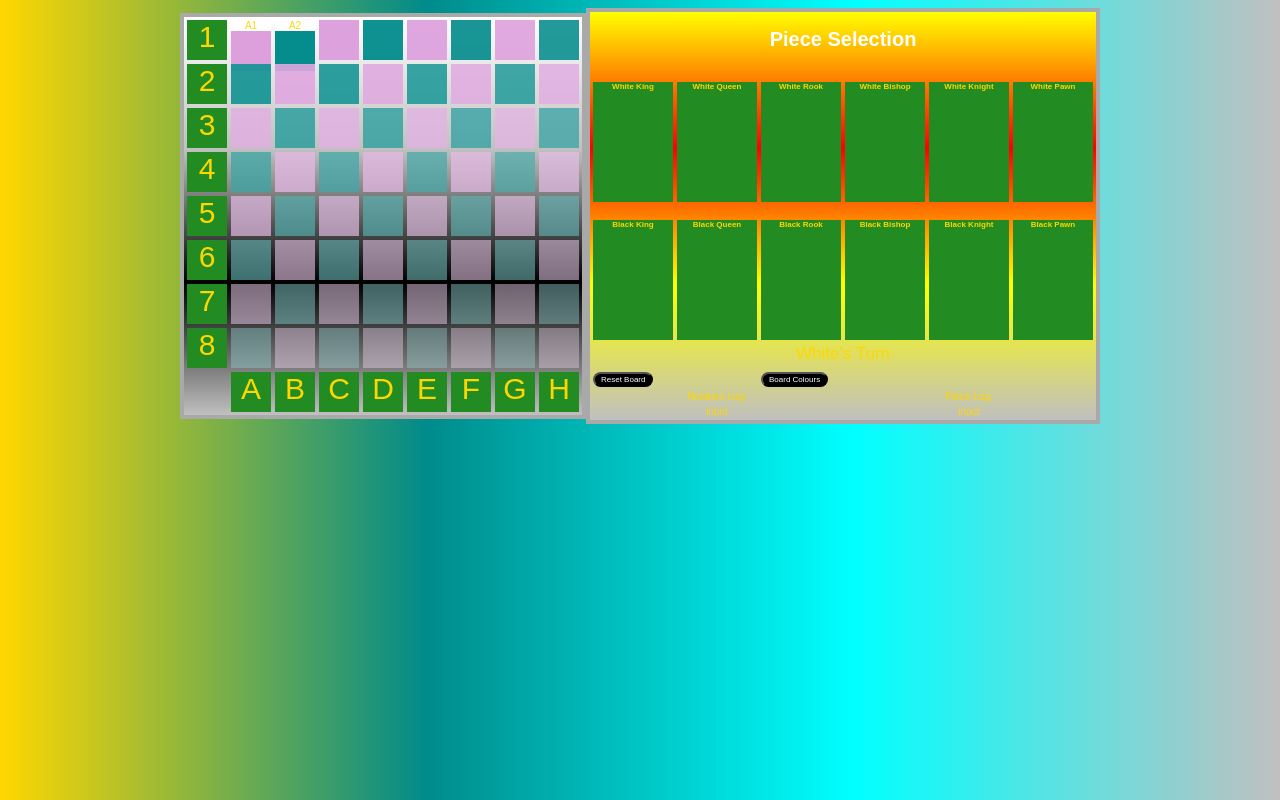
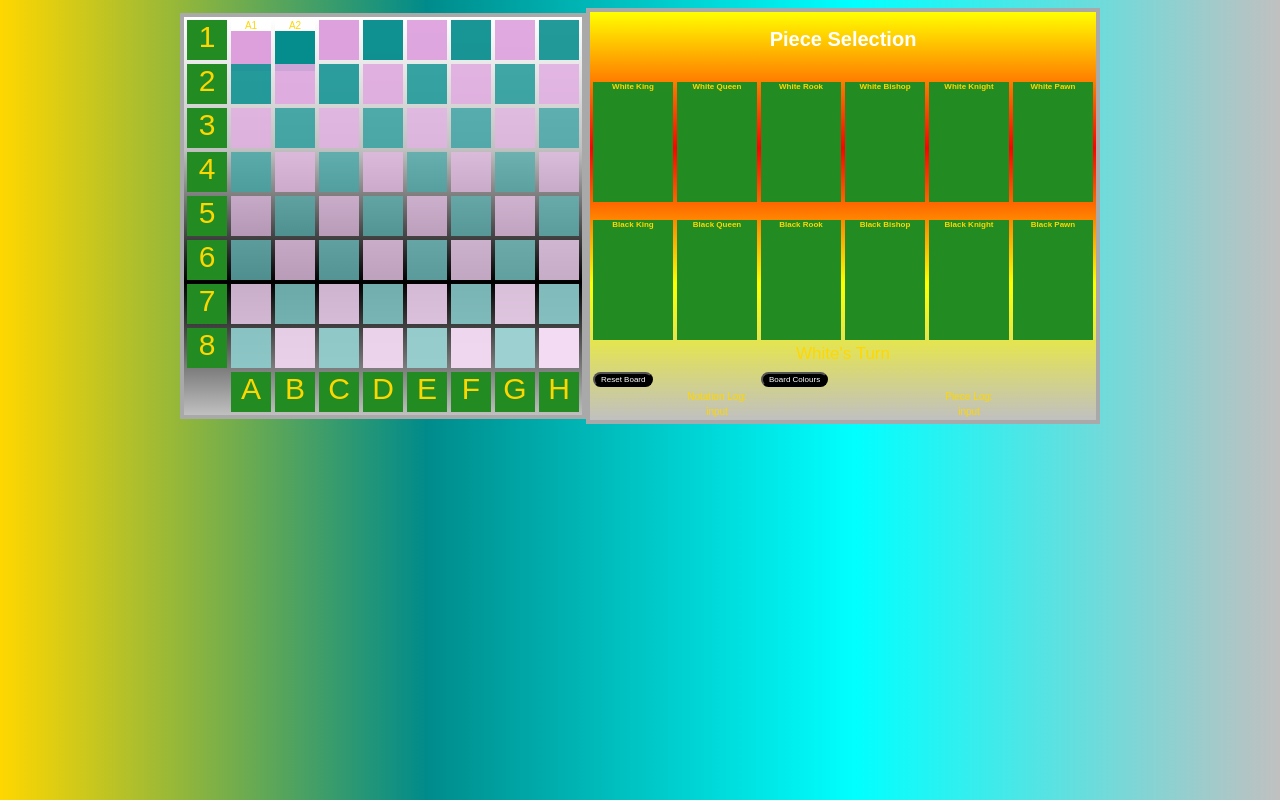
Before and after one commit to Soulbow2/soulbow2.github.io, a plain HTML site: page index.html in a window 1280 px wide. Drawn offline with Linux system fonts and the light colour scheme.

Commit message:
Update index.html

```diff
--- a/index.html
+++ b/index.html
@@ -49,44 +49,44 @@
 <td><section style="opacity: 69%; heightL 40px; width: 40px; background: white"><p id="node32"></p><p style="opacity: 69%; height: 40px; width: 40px; background: plum" onclick="selectTile(this)" id="tile32"></p></section></td>
 </tr><tr>
 <td><main id="five" onclick="notation(this)"><p style="font-size: 30px">5</p></main></td>
-<td><section style="opacity: 68%; heightL 40px; width: 40px; background: white"><p style="opacity: 68%; height: 40px; width: 40px; background: plum" onclick="selectTile(this)" id="tile33"></p><p id="node33"></p></section></td>
-<td><section style="opacity: 67%; heightL 40px; width: 40px; background: white"><p style="opacity: 67%; height: 40px; width: 40px; background: darkcyan" onclick="selectTile(this)" id="tile34"></p><p id="node34"></p></section></td>
-<td><section style="opacity: 66%; heightL 40px; width: 40px; background: white"><p style="opacity: 66%; height: 40px; width: 40px; background: plum" onclick="selectTile(this)" id="tile35"></p><p id="node35"></p></section></td>
-<td><section style="opacity: 65%; heightL 40px; width: 40px; background: white"><p style="opacity: 65%; height: 40px; width: 40px; background: darkcyan" onclick="selectTile(this)" id="tile36"></p><p id="node36"></p></section></td>
-<td><section style="opacity: 64%; heightL 40px; width: 40px; background: white"><p style="opacity: 64%; height: 40px; width: 40px; background: plum" onclick="selectTile(this)" id="tile37"></p><p id="node37"></p></section></td>
-<td><section style="opacity: 63%; heightL 40px; width: 40px; background: white"><p style="opacity: 63%; height: 40px; width: 40px; background: darkcyan" onclick="selectTile(this)" id="tile38"></p><p id="node38"></p></section></td>
-<td><section style="opacity: 62%; heightL 40px; width: 40px; background: white"><p style="opacity: 62%; height: 40px; width: 40px; background: plum" onclick="selectTile(this)" id="tile39"></p><p id="node39"></p></section></td>
-<td><section style="opacity: 61%; heightL 40px; width: 40px; background: white"><p style="opacity: 61%; height: 40px; width: 40px; background: darkcyan" onclick="selectTile(this)" id="tile40"></p><p id="node40"></p></section></td>
+<td><section style="opacity: 69%; heightL 40px; width: 40px; background: white"><p style="opacity: 68%; height: 40px; width: 40px; background: plum" onclick="selectTile(this)" id="tile33"></p><p id="node33"></p></section></td>
+<td><section style="opacity: 70%; heightL 40px; width: 40px; background: white"><p style="opacity: 67%; height: 40px; width: 40px; background: darkcyan" onclick="selectTile(this)" id="tile34"></p><p id="node34"></p></section></td>
+<td><section style="opacity: 71%; heightL 40px; width: 40px; background: white"><p style="opacity: 66%; height: 40px; width: 40px; background: plum" onclick="selectTile(this)" id="tile35"></p><p id="node35"></p></section></td>
+<td><section style="opacity: 72%; heightL 40px; width: 40px; background: white"><p style="opacity: 65%; height: 40px; width: 40px; background: darkcyan" onclick="selectTile(this)" id="tile36"></p><p id="node36"></p></section></td>
+<td><section style="opacity: 73%; heightL 40px; width: 40px; background: white"><p style="opacity: 64%; height: 40px; width: 40px; background: plum" onclick="selectTile(this)" id="tile37"></p><p id="node37"></p></section></td>
+<td><section style="opacity: 74%; heightL 40px; width: 40px; background: white"><p style="opacity: 63%; height: 40px; width: 40px; background: darkcyan" onclick="selectTile(this)" id="tile38"></p><p id="node38"></p></section></td>
+<td><section style="opacity: 75%; heightL 40px; width: 40px; background: white"><p style="opacity: 62%; height: 40px; width: 40px; background: plum" onclick="selectTile(this)" id="tile39"></p><p id="node39"></p></section></td>
+<td><section style="opacity: 76%; heightL 40px; width: 40px; background: white"><p style="opacity: 61%; height: 40px; width: 40px; background: darkcyan" onclick="selectTile(this)" id="tile40"></p><p id="node40"></p></section></td>
 </tr><tr>
 <td><main id="six" onclick="notation(this)"><p style="font-size: 30px">6</p></main></td>
-<td><section style="opacity: 60%; heightL 40px; width: 40px; background: white"><p style="opacity: 60%; height: 40px; width: 40px; background: darkcyan" onclick="selectTile(this)" id="tile41"></p><p id="node41"></p></section></td>
-<td><section style="opacity: 59%; heightL 40px; width: 40px; background: white"><p style="opacity: 59%; height: 40px; width: 40px; background: plum" onclick="selectTile(this)" id="tile42"></p><p id="node42"></p></section></td>
-<td><section style="opacity: 58%; heightL 40px; width: 40px; background: white"><p style="opacity: 58%; height: 40px; width: 40px; background: darkcyan" onclick="selectTile(this)" id="tile43"></p><p id="node43"></p></section></td>
-<td><section style="opacity: 57%; heightL 40px; width: 40px; background: white"><p style="opacity: 57%; height: 40px; width: 40px; background: plum" onclick="selectTile(this)" id="tile44"></p><p id="node44"></p></section></td>
-<td><section style="opacity: 56%; heightL 40px; width: 40px; background: white"><p style="opacity: 56%; height: 40px; width: 40px; background: darkcyan" onclick="selectTile(this)" id="tile45"><p id="node45"></p></p></section></td>
-<td><section style="opacity: 55%; heightL 40px; width: 40px; background: white"><p style="opacity: 55%; height: 40px; width: 40px; background: plum" onclick="selectTile(this)" id="tile46"></p><p id="node46"></p></section></td>
-<td><section style="opacity: 54%; heightL 40px; width: 40px; background: white"><p style="opacity: 54%; height: 40px; width: 40px; background: darkcyan" onclick="selectTile(this)" id="tile47"><p id="node47"></p></p></section></td>
-<td><section style="opacity: 53%; heightL 40px; width: 40px; background: white"><p style="opacity: 53%; height: 40px; width: 40px; background: plum" onclick="selectTile(this)" id="tile48"></p><p id="node48"></p></section></td>
+<td><section style="opacity: 77%; heightL 40px; width: 40px; background: white"><p style="opacity: 60%; height: 40px; width: 40px; background: darkcyan" onclick="selectTile(this)" id="tile41"></p><p id="node41"></p></section></td>
+<td><section style="opacity: 78%; heightL 40px; width: 40px; background: white"><p style="opacity: 59%; height: 40px; width: 40px; background: plum" onclick="selectTile(this)" id="tile42"></p><p id="node42"></p></section></td>
+<td><section style="opacity: 79%; heightL 40px; width: 40px; background: white"><p style="opacity: 58%; height: 40px; width: 40px; background: darkcyan" onclick="selectTile(this)" id="tile43"></p><p id="node43"></p></section></td>
+<td><section style="opacity: 80%; heightL 40px; width: 40px; background: white"><p style="opacity: 57%; height: 40px; width: 40px; background: plum" onclick="selectTile(this)" id="tile44"></p><p id="node44"></p></section></td>
+<td><section style="opacity: 81%; heightL 40px; width: 40px; background: white"><p style="opacity: 56%; height: 40px; width: 40px; background: darkcyan" onclick="selectTile(this)" id="tile45"><p id="node45"></p></p></section></td>
+<td><section style="opacity: 82%; heightL 40px; width: 40px; background: white"><p style="opacity: 55%; height: 40px; width: 40px; background: plum" onclick="selectTile(this)" id="tile46"></p><p id="node46"></p></section></td>
+<td><section style="opacity: 83%; heightL 40px; width: 40px; background: white"><p style="opacity: 54%; height: 40px; width: 40px; background: darkcyan" onclick="selectTile(this)" id="tile47"><p id="node47"></p></p></section></td>
+<td><section style="opacity: 84%; heightL 40px; width: 40px; background: white"><p style="opacity: 53%; height: 40px; width: 40px; background: plum" onclick="selectTile(this)" id="tile48"></p><p id="node48"></p></section></td>
 </tr><tr>
 <td><main id="seven" onclick="notation(this)"><p style="font-size: 30px">7</p></main></td>
-<td><section style="opacity: 52%; heightL 40px; width: 40px; background: white"><p style="opacity: 52%; height: 40px; width: 40px; background: plum" onclick="selectTile(this)" id="tile49"></p><p id="node49"></p></section></td>
-<td><section style="opacity: 51%; heightL 40px; width: 40px; background: white"><p style="opacity: 51%; height: 40px; width: 40px; background: darkcyan" onclick="selectTile(this)" id="tile50"></p><p id="node50"></p></section></td>
-<td><section style="opacity: 50%; heightL 40px; width: 40px; background: white"><p style="opacity: 50%; height: 40px; width: 40px; background: plum" onclick="selectTile(this)" id="tile51"></p><p id="node51"></p></section></td>
-<td><section style="opacity: 49%; heightL 40px; width: 40px; background: white"><p style="opacity: 49%; height: 40px; width: 40px; background: darkcyan" onclick="selectTile(this)" id="tile52"></p><p id="node52"></p></section></td>
-<td><section style="opacity: 48%; heightL 40px; width: 40px; background: white"><p style="opacity: 48%; height: 40px; width: 40px; background: plum" onclick="selectTile(this)" id="tile53"></p><p id="node53"></p></section></td>
-<td><section style="opacity: 47%; heightL 40px; width: 40px; background: white"><p style="opacity: 47%; height: 40px; width: 40px; background: darkcyan" onclick="selectTile(this)" id="tile54"></p><p id="node54"></p></section></td>
-<td><section style="opacity: 46%; heightL 40px; width: 40px; background: white"><p style="opacity: 46%; height: 40px; width: 40px; background: plum" onclick="selectTile(this)" id="tile55"></p><p id="node55"></p></section></td>
-<td><section style="opacity: 45%; heightL 40px; width: 40px; background: white"><p style="opacity: 45%; height: 40px; width: 40px; background: darkcyan" onclick="selectTile(this)" id="tile56"></p><p id="node56"></p></section></td>
+<td><section style="opacity: 85%; heightL 40px; width: 40px; background: white"><p style="opacity: 52%; height: 40px; width: 40px; background: plum" onclick="selectTile(this)" id="tile49"></p><p id="node49"></p></section></td>
+<td><section style="opacity: 86%; heightL 40px; width: 40px; background: white"><p style="opacity: 51%; height: 40px; width: 40px; background: darkcyan" onclick="selectTile(this)" id="tile50"></p><p id="node50"></p></section></td>
+<td><section style="opacity: 87%; heightL 40px; width: 40px; background: white"><p style="opacity: 50%; height: 40px; width: 40px; background: plum" onclick="selectTile(this)" id="tile51"></p><p id="node51"></p></section></td>
+<td><section style="opacity: 88%; heightL 40px; width: 40px; background: white"><p style="opacity: 49%; height: 40px; width: 40px; background: darkcyan" onclick="selectTile(this)" id="tile52"></p><p id="node52"></p></section></td>
+<td><section style="opacity: 89%; heightL 40px; width: 40px; background: white"><p style="opacity: 48%; height: 40px; width: 40px; background: plum" onclick="selectTile(this)" id="tile53"></p><p id="node53"></p></section></td>
+<td><section style="opacity: 90%; heightL 40px; width: 40px; background: white"><p style="opacity: 47%; height: 40px; width: 40px; background: darkcyan" onclick="selectTile(this)" id="tile54"></p><p id="node54"></p></section></td>
+<td><section style="opacity: 91%; heightL 40px; width: 40px; background: white"><p style="opacity: 46%; height: 40px; width: 40px; background: plum" onclick="selectTile(this)" id="tile55"></p><p id="node55"></p></section></td>
+<td><section style="opacity: 92%; heightL 40px; width: 40px; background: white"><p style="opacity: 45%; height: 40px; width: 40px; background: darkcyan" onclick="selectTile(this)" id="tile56"></p><p id="node56"></p></section></td>
 </tr><tr>
 <td><main id="eight" onclick="notation(this)"><p style="font-size: 30px">8</p></main></td>
-<td><section style="opacity: 44%; heightL 40px; width: 40px; background: white"><p style="opacity: 44%; height: 40px; width: 40px; background: darkcyan" onclick="selectTile(this)" id="tile57"></p><p id="node57"></p></section></td>
-<td><section style="opacity: 43%; heightL 40px; width: 40px; background: white"><p style="opacity: 43%; height: 40px; width: 40px; background: plum" onclick="selectTile(this)" id="tile58"></p><p id="node58"></p></section></td>
-<td><section style="opacity: 42%; heightL 40px; width: 40px; background: white"><p style="opacity: 42%; height: 40px; width: 40px; background: darkcyan" onclick="selectTile(this)" id="tile59"></p><p id="node59"></p></section></td>
-<td><section style="opacity: 41%; heightL 40px; width: 40px; background: white"><p style="opacity: 41%; height: 40px; width: 40px; background: plum" onclick="selectTile(this)" id="tile60"></p><p id="node60"></p></section></td>
-<td><section style="opacity: 40%; heightL 40px; width: 40px; background: white"><p style="opacity: 40%; height: 40px; width: 40px; background: darkcyan" onclick="selectTile(this)" id="tile61"></p><p id="node"61></p></section></td>
-<td><section style="opacity: 39%; heightL 40px; width: 40px; background: white"><p style="opacity: 39%; height: 40px; width: 40px; background: plum" onclick="selectTile(this)" id="tile62"></p><p id="node62"></p></section></td>
-<td><section style="opacity: 38%; heightL 40px; width: 40px; background: white"><p style="opacity: 38%; height: 40px; width: 40px; background: darkcyan" onclick="selectTile(this)" id="tile63"></p><p id="node63"></p></section></td>
-<td><section style="opacity: 37%; heightL 40px; width: 40px; background: white"><p style="opacity: 37%; height: 40px; width: 40px; background: plum" onclick="selectTile(this)" id="tile64"></p><p id="node64"></p></section></td>
+<td><section style="opacity: 93%; heightL 40px; width: 40px; background: white"><p style="opacity: 44%; height: 40px; width: 40px; background: darkcyan" onclick="selectTile(this)" id="tile57"></p><p id="node57"></p></section></td>
+<td><section style="opacity: 94%; heightL 40px; width: 40px; background: white"><p style="opacity: 43%; height: 40px; width: 40px; background: plum" onclick="selectTile(this)" id="tile58"></p><p id="node58"></p></section></td>
+<td><section style="opacity: 95%; heightL 40px; width: 40px; background: white"><p style="opacity: 42%; height: 40px; width: 40px; background: darkcyan" onclick="selectTile(this)" id="tile59"></p><p id="node59"></p></section></td>
+<td><section style="opacity: 96%; heightL 40px; width: 40px; background: white"><p style="opacity: 41%; height: 40px; width: 40px; background: plum" onclick="selectTile(this)" id="tile60"></p><p id="node60"></p></section></td>
+<td><section style="opacity: 97%; heightL 40px; width: 40px; background: white"><p style="opacity: 40%; height: 40px; width: 40px; background: darkcyan" onclick="selectTile(this)" id="tile61"></p><p id="node"61></p></section></td>
+<td><section style="opacity: 98%; heightL 40px; width: 40px; background: white"><p style="opacity: 39%; height: 40px; width: 40px; background: plum" onclick="selectTile(this)" id="tile62"></p><p id="node62"></p></section></td>
+<td><section style="opacity: 99%; heightL 40px; width: 40px; background: white"><p style="opacity: 38%; height: 40px; width: 40px; background: darkcyan" onclick="selectTile(this)" id="tile63"></p><p id="node63"></p></section></td>
+<td><section style="opacity: 100%; heightL 40px; width: 40px; background: white"><p style="opacity: 37%; height: 40px; width: 40px; background: plum" onclick="selectTile(this)" id="tile64"></p><p id="node64"></p></section></td>
 </tr><tr>
 <td><div></div></td>
 <td><main id="aone" onclick="notation2(this)"><p style="font-size: 30px">A</p></main></td>
```
